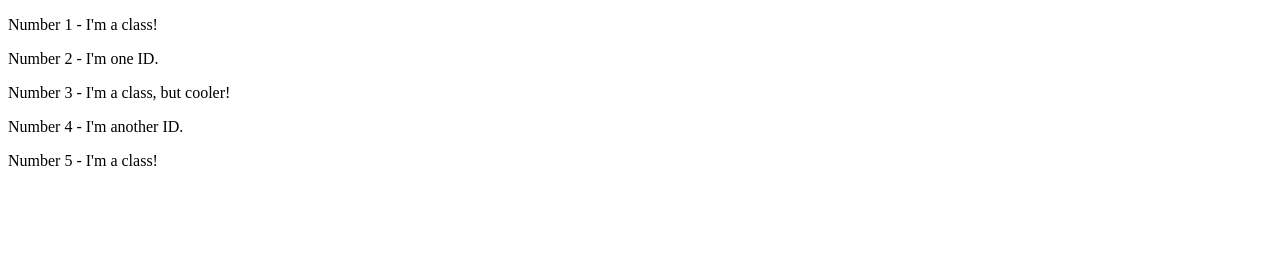
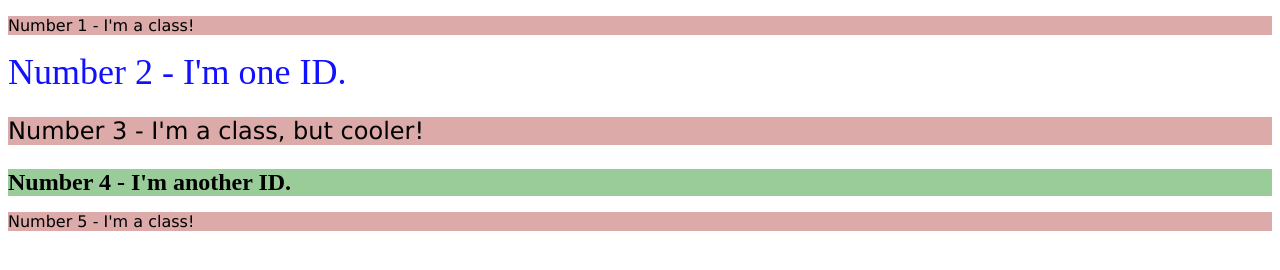
Before and after one commit to AceZepp/odin-recipes, a plain HTML site: page css-exercises/foundations/02-class-id-selectors/index.html in a window 1280 px wide. Drawn offline with Linux system fonts and the light colour scheme.

Commit message:
Complete CSS lab 2

```diff
--- a/css-exercises/foundations/02-class-id-selectors/index.html
+++ b/css-exercises/foundations/02-class-id-selectors/index.html
@@ -9,9 +9,9 @@
 </head>
 <body>
   <p>Number 1 - I'm a class!</p>
-  <div>Number 2 - I'm one ID.</div>
-  <p>Number 3 - I'm a class, but cooler!</p>
-  <div>Number 4 - I'm another ID.</div>
+  <div id=blue>Number 2 - I'm one ID.</div>
+  <p class=big>Number 3 - I'm a class, but cooler!</p>
+  <div id=green>Number 4 - I'm another ID.</div>
   <p>Number 5 - I'm a class!</p>
 </body>
 </html>
--- a/css-exercises/foundations/02-class-id-selectors/style.css
+++ b/css-exercises/foundations/02-class-id-selectors/style.css
@@ -0,0 +1,19 @@
+p {
+  background-color: #daa;
+  font-family: Verdana, sans-serif;
+}
+
+#blue {
+  color: #11f;
+  font-size: 36px;
+}
+
+.big {
+  font-size: 24px;
+}
+
+#green {
+  background: #9c9;
+  font-size: 24px;
+  font-weight: bold;
+}
```
